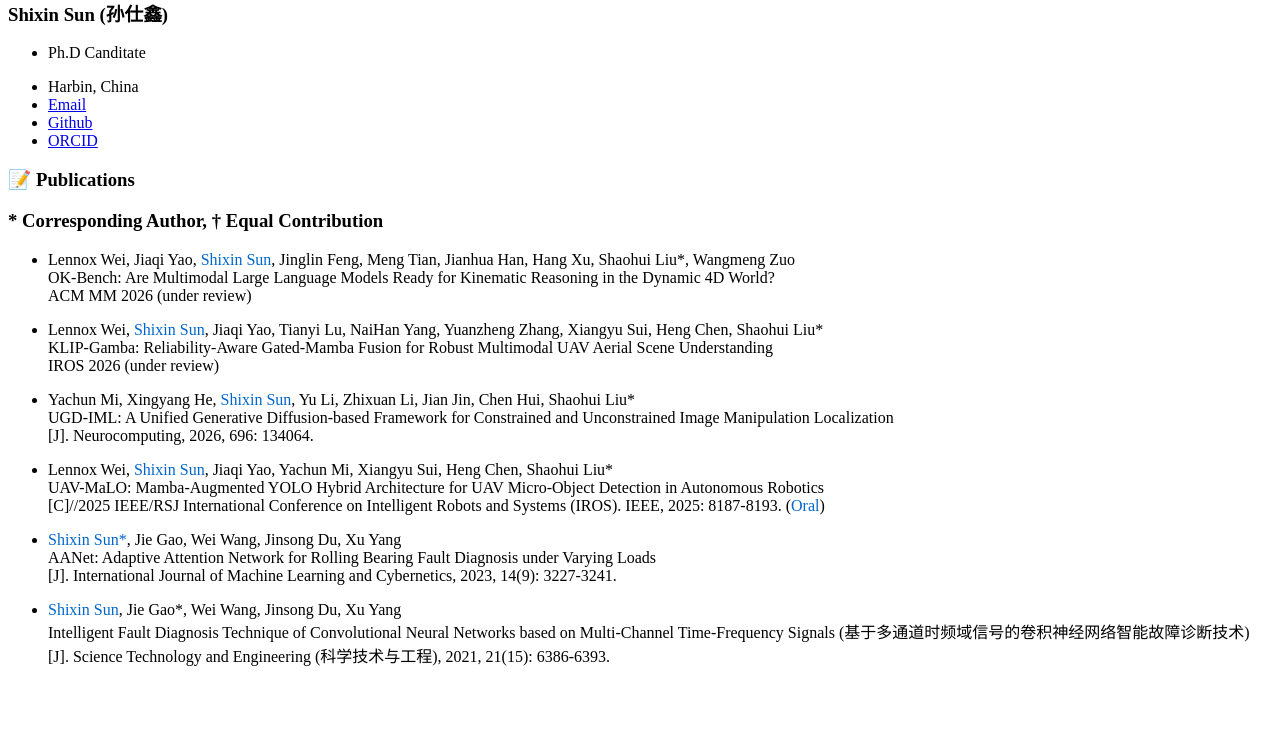
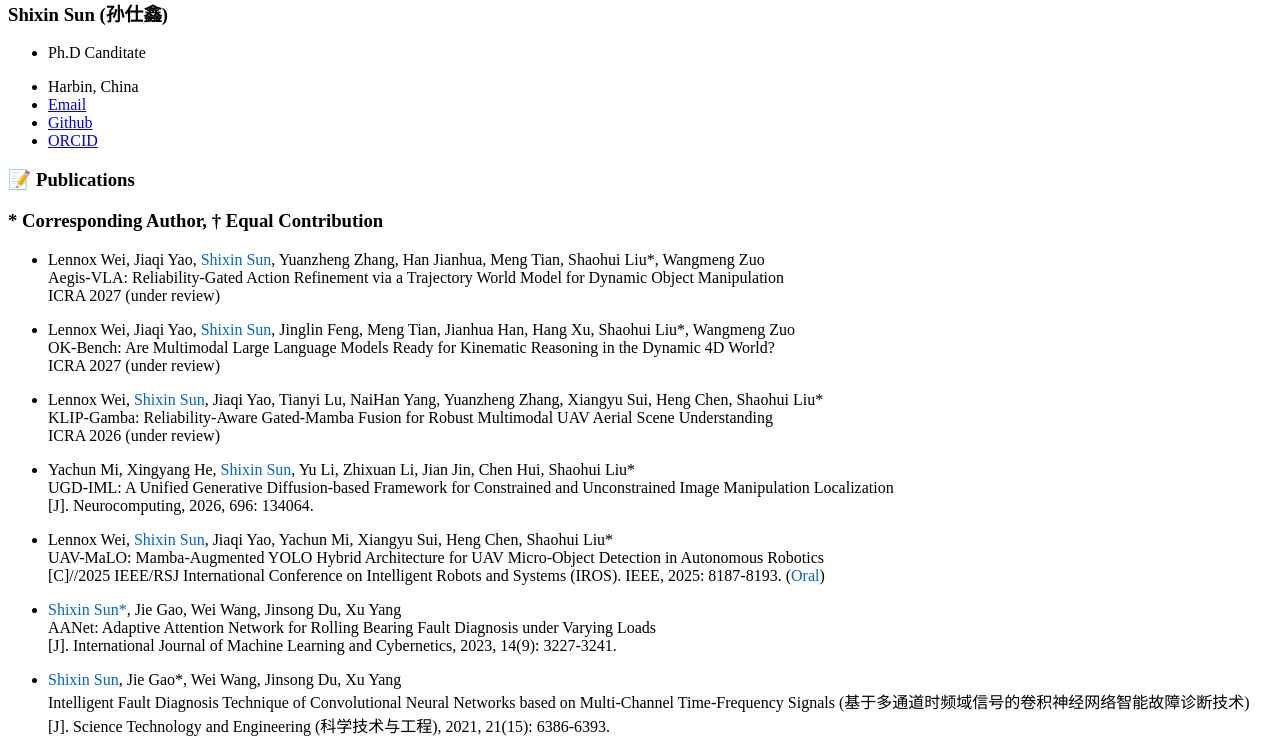
Before and after one commit to ShixinSUN94/shixinsun94.github.io, a Jekyll site: the page built from _pages/includes/3.pub.md, in a window 1280 px wide. Shown: the part 508-1261 px from the top of the page. Built offline with Jekyll 4.4.1, drawn with Linux system fonts in a browser that asks for light colours; our own code applies the rules of GitHub Pages for plain Markdown files; before the commit the page ends 1191 px from its top, so only the background shows below that.

Commit message:
Update 3.pub.md

```diff
--- a/_pages/includes/3.pub.md
+++ b/_pages/includes/3.pub.md
@@ -1,13 +1,17 @@
 # 📝 Publications
 ### * Corresponding Author, † Equal Contribution
 
+- Lennox Wei, Jiaqi Yao, <span style="color: #0066CC;">Shixin Sun</span>, Yuanzheng Zhang, Han Jianhua, Meng Tian, Shaohui Liu*, Wangmeng Zuo
+  Aegis-VLA: Reliability-Gated Action Refinement via a Trajectory World Model for Dynamic Object Manipulation
+  ICRA 2027 (under review)
+
 - Lennox Wei, Jiaqi Yao, <span style="color: #0066CC;">Shixin Sun</span>, Jinglin Feng, Meng Tian, Jianhua Han, Hang Xu, Shaohui Liu*, Wangmeng Zuo
   OK-Bench: Are Multimodal Large Language Models Ready for Kinematic Reasoning in the Dynamic 4D World?
-  ACM MM 2026 (under review)
+  ICRA 2027 (under review)
 
 - Lennox Wei, <span style="color: #0066CC;">Shixin Sun</span>, Jiaqi Yao, Tianyi Lu, NaiHan Yang, Yuanzheng Zhang, Xiangyu Sui, Heng Chen, Shaohui Liu*
   KLIP-Gamba: Reliability-Aware Gated-Mamba Fusion for Robust Multimodal UAV Aerial Scene Understanding
-  IROS 2026 (under review)
+  ICRA 2026 (under review)
 
 - Yachun Mi, Xingyang He, <span style="color: #0066CC;">Shixin Sun</span>, Yu Li, Zhixuan Li, Jian Jin, Chen Hui, Shaohui Liu*
   UGD-IML: A Unified Generative Diffusion-based Framework for Constrained and Unconstrained Image Manipulation Localization
```
